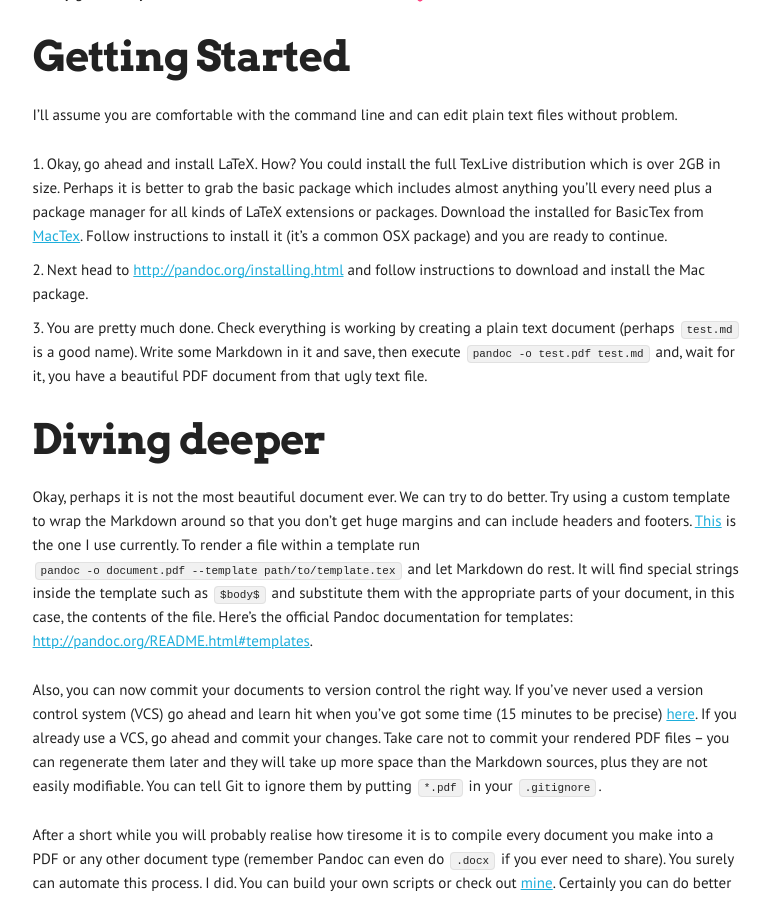
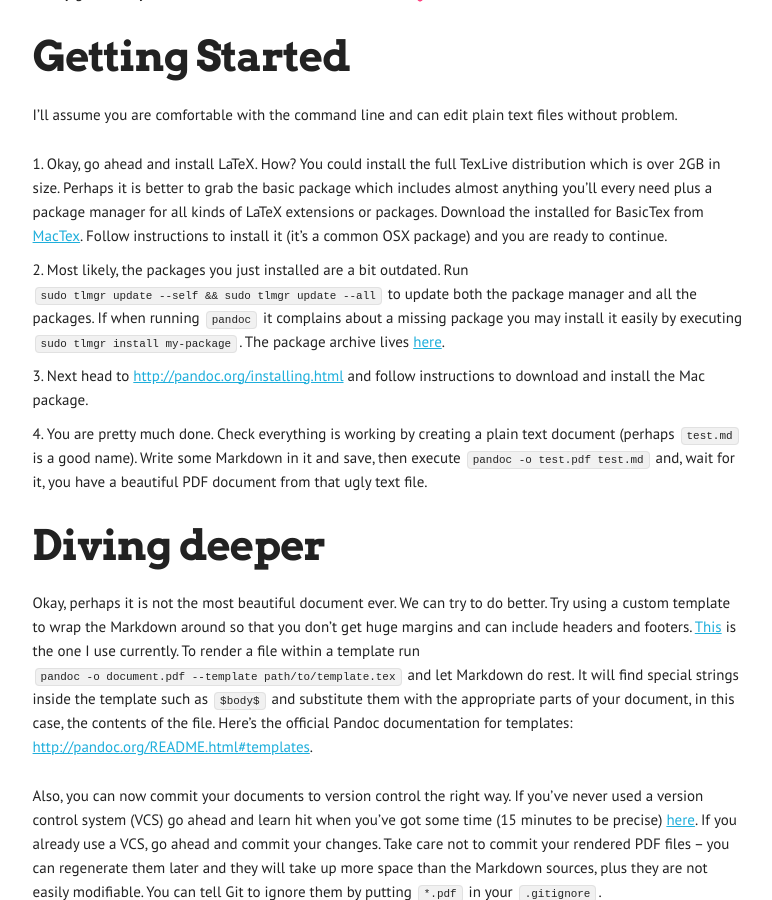
Before and after one commit to knifecake/interwebs, a Jekyll site: the page built from _posts/2015-06-01-my-document-workflow.md, in a window 1280 px wide and 900 px high, scrolled down 841 px. Shown: the whole window, without its empty margins (377-1149 px from the left). Built offline with Jekyll 4.4.1, drawn with Linux system fonts in a browser that asks for light colours; comment, search, counter and statistics services are not loaded.

Commit message:
Clarify package installation process.

```diff
--- a/_posts/2015-06-01-my-document-workflow.md
+++ b/_posts/2015-06-01-my-document-workflow.md
@@ -18,8 +18,9 @@ LaTeX can be difficult to get working, I will explain how to get it set up on Ma
 I'll assume you are comfortable with the command line and can edit plain text files without problem.
 
 1. Okay, go ahead and install LaTeX. How? You could install the full TexLive distribution which is over 2GB in size. Perhaps it is better to grab the basic package which includes almost anything you'll every need plus a package manager for all kinds of LaTeX extensions or packages. Download the installed for BasicTex from [MacTex](https://www.tug.org/mactex/morepackages.html "MacTex, Tex Users Group"). Follow instructions to install it (it's a common OSX package) and you are ready to continue.
-2. Next head to [http://pandoc.org/installing.html](http://pandoc.org/installing.html "Pandoc Install page") and follow instructions to download and install the Mac package.
-3. You are pretty much done. Check everything is working by creating a plain text document (perhaps `test.md` is a good name). Write some Markdown in it and save, then execute `pandoc -o test.pdf test.md` and, wait for it, you have a beautiful PDF document from that ugly text file.
+2. Most likely, the packages you just installed are a bit outdated. Run `sudo tlmgr update --self && sudo tlmgr update --all` to update both the package manager and all the packages. If when running `pandoc` it complains about a missing package you may install it easily by executing `sudo tlmgr install my-package`. The package archive lives [here](http://ctan.org "CTAN").
+3. Next head to [http://pandoc.org/installing.html](http://pandoc.org/installing.html "Pandoc Install page") and follow instructions to download and install the Mac package.
+4. You are pretty much done. Check everything is working by creating a plain text document (perhaps `test.md` is a good name). Write some Markdown in it and save, then execute `pandoc -o test.pdf test.md` and, wait for it, you have a beautiful PDF document from that ugly text file.
 
 ## Diving deeper
 
```
